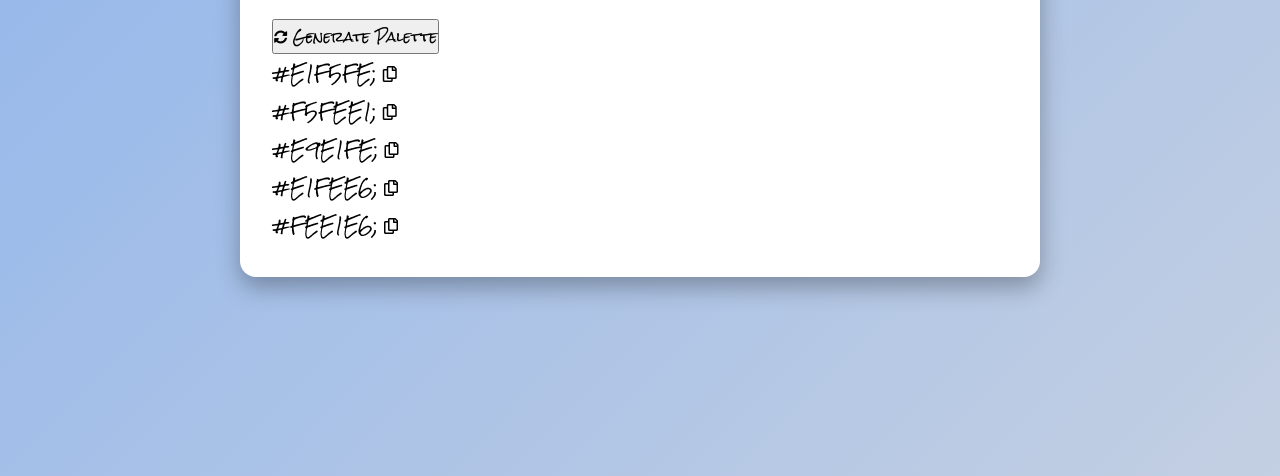
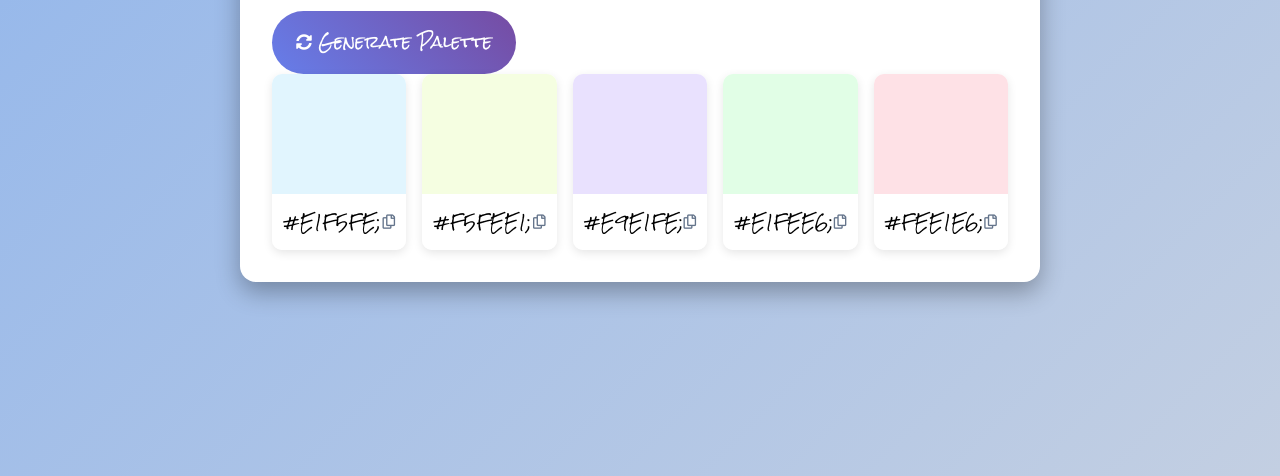
Before and after one commit to Romie321/color-palette-generator, a plain HTML site: page index.html in a window 1280 px wide. Shown: the part 324-800 px from the top of the page. Drawn offline with Linux system fonts and the light colour scheme.

Commit message:
add styles for color palette layout and interactive elements in style.css
Co-authored-by: Copilot <copilot@github.com>

```diff
--- a/style.css
+++ b/style.css
@@ -47,3 +47,77 @@ h1::after {
   background-color: rgb(110, 67, 152);
   border-radius: 2px;
 }
+
+#generate-btn {
+  background: linear-gradient(45deg, #667eea, #764ba2);
+  color: #fff;
+  border: none;
+  padding: 0.8rem 1.5rem;
+  border-radius: 50px;
+  cursor: pointer;
+  font-weight: 2rem;
+  font-size: 1rem;
+}
+
+#generate-btn:hover {
+  transform: translatey(-2px);
+  box-shadow: 0 6px 10px rgba(102, 126, 234, 0.3);
+}
+
+#generate-btn:active {
+  transform: translateY(0);
+}
+
+.palette-container {
+  display: grid;
+  gap: 1rem;
+  grid-template-columns: repeat(auto-fit, minmax(130px, 1fr));
+}
+
+.color-box {
+  border-radius: 10px;
+  overflow: hidden;
+  box-shadow: 0 3px 10px rgba(0, 0, 0, 0.1);
+  transition:
+    transform 0.3s ease,
+    box-shadow 0.3s ease;
+}
+
+.color-box:hover {
+  transform: translatey(-5px);
+}
+
+.color {
+  height: 120px;
+  cursor: pointer;
+}
+
+.color-info {
+  background-color: #fff;
+  padding: 0.7rem;
+  display: flex;
+  align-items: center;
+  justify-content: space-between;
+  font-size: 0.9rem;
+}
+
+.hex-value {
+  font-weight: 500;
+  letter-spacing: 0.5px;
+}
+
+.copy-btn {
+  cursor: pointer;
+  color: #64748b;
+  transition: color 0.2s ease;
+}
+
+.copy-btn:hover {
+  color: #3d0b70;
+}
+
+@media (max-width: 768px) {
+  .palette-container {
+    grid-template-columns: repeat(auto-fit, minmax(100px, 1fr));
+  }
+}
```
